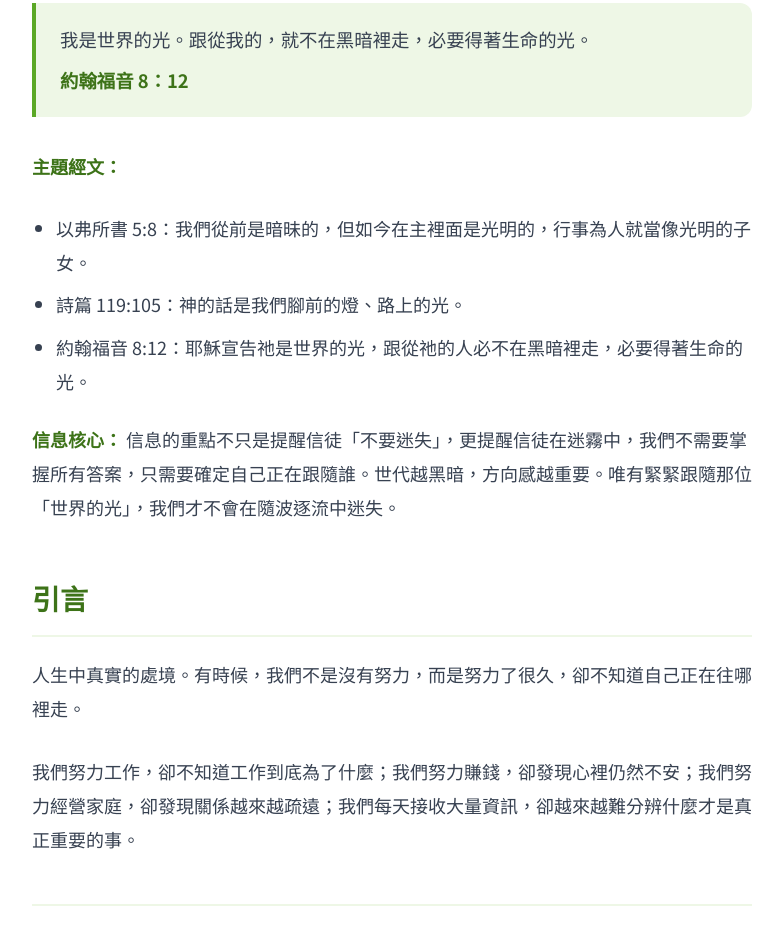
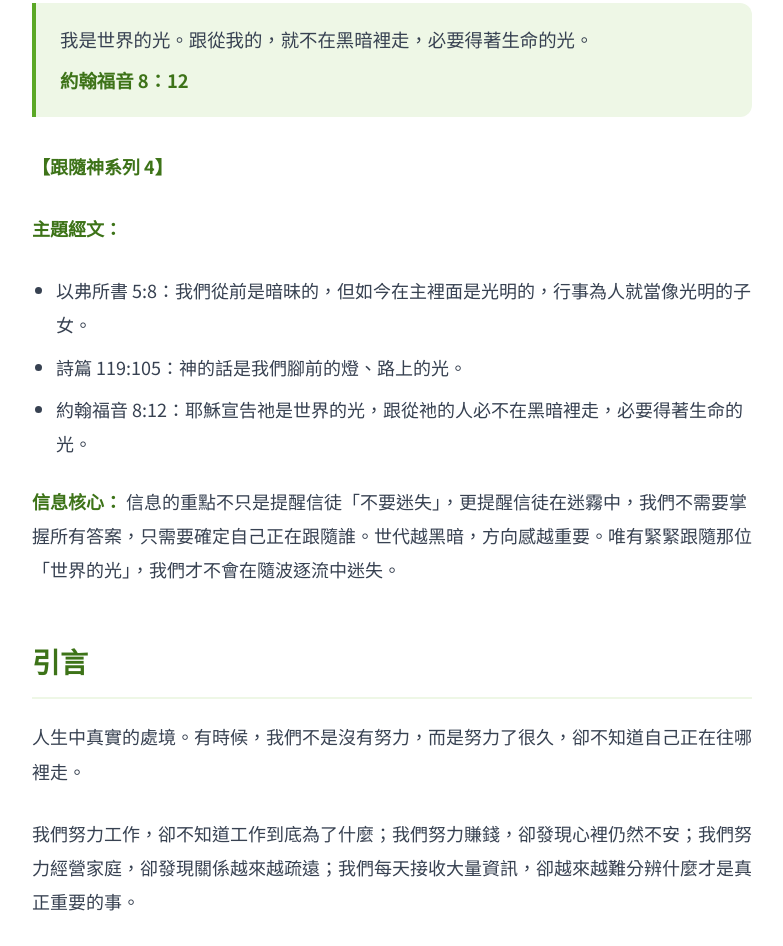
Before and after one commit to deison0609-soPro/hope-church, an Astro site: page /pastor/messages/2026-11-01-light-followers in a window 1280 px wide. Shown: the part 828-1774 px from the top of the page, without its empty margins (248-1031 px from the left). Built offline with nearby package versions, Linux system fonts and the light colour scheme; Astro itself is replaced by a stand-in of ours.

Commit message:
11/1 主日信息補上跟隨神系列 4 標籤
Co-Authored-By: Claude Sonnet 5.5 <noreply@anthropic.com>

```diff
--- a/src/content/messages/2026-11-01-light-followers.md
+++ b/src/content/messages/2026-11-01-light-followers.md
@@ -10,6 +10,8 @@ youtube: https://youtu.be/_5T_lZj2AVY
 > 我是世界的光。跟從我的，就不在黑暗裡走，必要得著生命的光。
 >
 > **約翰福音 8：12**
+
+**【跟隨神系列 4】**
 
 **主題經文：**
 
```
